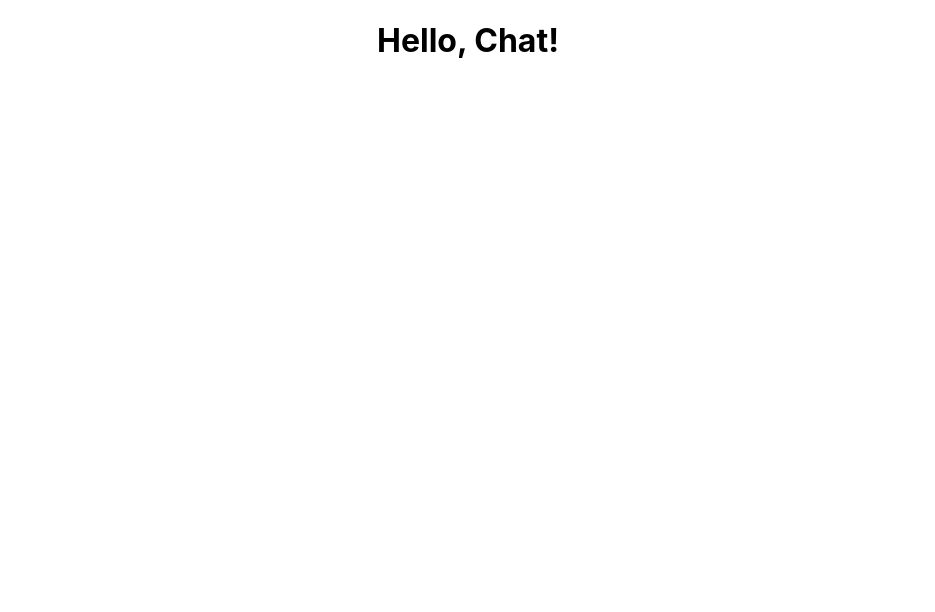
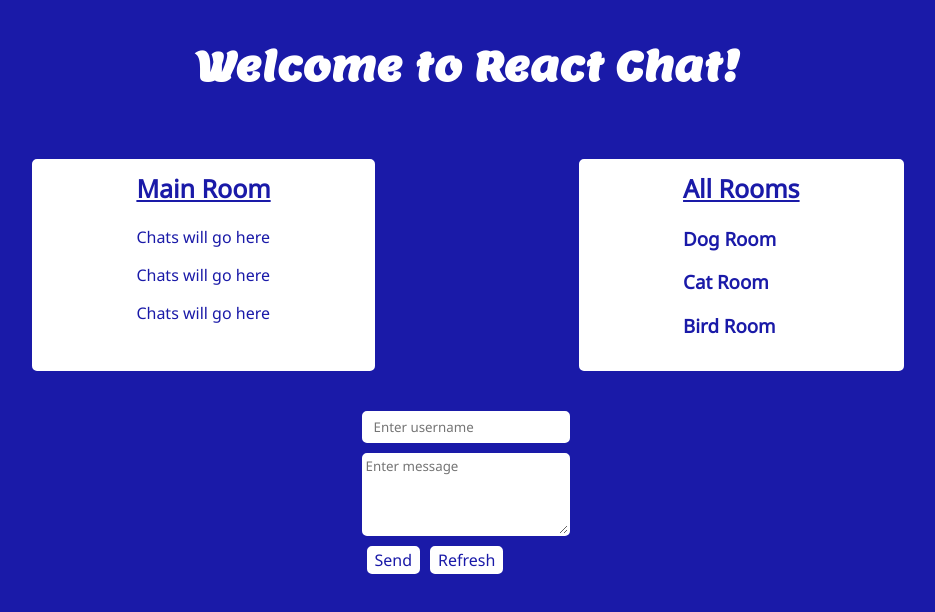
Before and after one commit to burlingtoncodeacademy-students/react-chat-dillon-and-jo, a React (Create React App) app in the folder client/: page / in a window 1280 px wide. Shown: the top 612 px of the page, without its empty margins (172-1107 px from the left). Built offline with nearby package versions, Linux system fonts and the light colour scheme.

Commit message:
Getting started on front-end

```diff
--- a/client/public/index.html
+++ b/client/public/index.html
@@ -24,6 +24,18 @@
       work correctly both with client-side routing and a non-root public URL.
       Learn how to configure a non-root public URL by running `npm run build`.
     -->
+    <link rel="preconnect" href="https://fonts.googleapis.com" />
+    <link rel="preconnect" href="https://fonts.gstatic.com" crossorigin />
+    <link
+      href="https://fonts.googleapis.com/css2?family=Lemon&display=swap"
+      rel="stylesheet"
+    />
+    <link rel="preconnect" href="https://fonts.googleapis.com" />
+    <link rel="preconnect" href="https://fonts.gstatic.com" crossorigin />
+    <link
+      href="https://fonts.googleapis.com/css2?family=Noto+Sans&display=swap"
+      rel="stylesheet"
+    />
     <title>React App</title>
   </head>
   <body>
--- a/client/src/App.css
+++ b/client/src/App.css
@@ -1,38 +1,101 @@
-.App {
-  text-align: center;
+/* General CSS */
+body {
+  font-family: 'Noto Sans', sans-serif;
+  color: white;
+  background-color: rgb(26, 26, 168);
 }
 
-.App-logo {
-  height: 40vmin;
-  pointer-events: none;
+/* Main chat page CSS */
+
+/* .App {
+  text-align: center;
+} */
+
+#greeting {
+  display: flex;
+  justify-content: center;
+  font-family: 'Lemon', cursive;
+  font-size: 40px;
+  margin-top: 40px;
 }
 
-@media (prefers-reduced-motion: no-preference) {
-  .App-logo {
-    animation: App-logo-spin infinite 20s linear;
-  }
+#room-wrapper {
+  display: flex;
+  flex-direction: row;
+  justify-content: space-evenly;
 }
 
-.App-header {
-  background-color: #282c34;
-  min-height: 100vh;
+h2 {
+  text-decoration: underline;
+  font-size: 25px;
+  margin-top: -2px;
+  color: rgb(26, 26, 168);
+}
+
+p {
+  color: rgb(26, 26, 168);
+}
+
+h3 {
+  color: rgb(26, 26, 168);
+}
+
+
+#main-room, #all-rooms {
+  border: 4px solid white;
+  border-radius: 5px;
+  padding: 10px 100px;
+  margin-top: 40px;
+  background-color: white;
+}
+
+#form-container {
+  display: flex;
+  justify-content: center;
+  margin-top: 40px;
+}
+
+#inputs-wrapper {
   display: flex;
   flex-direction: column;
-  align-items: center;
-  justify-content: center;
-  font-size: calc(10px + 2vmin);
-  color: white;
+  align-content: space-around;
 }
 
-.App-link {
-  color: #61dafb;
+#username-field {
+  margin-right: 5px;
+  border: 2px solid white;
+  background-color: white;
+  color: rgb(26, 26, 168);
+  padding: 5px 10px;
+  border-radius: 5px;
+  font-family: 'Noto Sans', sans-serif;
+  margin-bottom: 10px;
 }
 
-@keyframes App-logo-spin {
-  from {
-    transform: rotate(0deg);
-  }
-  to {
-    transform: rotate(360deg);
-  }
+#message-field {
+  margin-right: 5px;
+  border: 2px solid white;
+  background-color: white;
+  color: rgb(26, 26, 168);
+  height: 75px;
+  width: 200px;
+  border-radius: 5px;
+  font-family: 'Noto Sans', sans-serif;
+  margin-bottom: 10px;
 }
+
+.button {
+  margin: 0 5px;
+  background-color: white;
+  color: rgb(26, 26, 168);
+  font-family: 'Noto Sans', sans-serif;
+  font-size: 16px;
+  border: 2px solid white;
+  border-radius: 5px;
+}
+
+.button:hover {
+  background-color: rgb(26, 26, 168);
+  color: white;
+  cursor: pointer;
+}
--- a/client/src/App.js
+++ b/client/src/App.js
@@ -1,10 +1,34 @@
-import logo from './logo.svg';
-import './App.css';
+import "./App.css";
 
 function App() {
   return (
     <div className="App">
-      <h1>Hello, Chat!</h1>
+      <h1 id="greeting">Welcome to React Chat!</h1>
+      <div id="room-wrapper">
+        <div id="main-room">
+          <h2>Main Room</h2>
+          <p>Chats will go here</p>
+          <p>Chats will go here</p>
+          <p>Chats will go here</p>
+        </div>
+        <div id="all-rooms">
+          <h2>All Rooms</h2>
+          <h3>Dog Room</h3>
+          <h3>Cat Room</h3>
+          <h3>Bird Room</h3>
+        </div>
+      </div>
+      <div id="form-container">
+        <form method="post">
+          <div id="inputs-wrapper">
+          <input type="text" placeholder="Enter username" id="username-field" />
+          <textarea type="text" placeholder="Enter message"  id="message-field" />
+          </div>
+          <input type="submit" value="Send" className="button" />
+          <input type="submit" value="Refresh" className="button" />
+
+        </form>
+      </div>
     </div>
   );
 }
```
Also changed, not shown: client/src/logo.svg (deleted), 1 other file (tests, documents, lock files or other folders).
